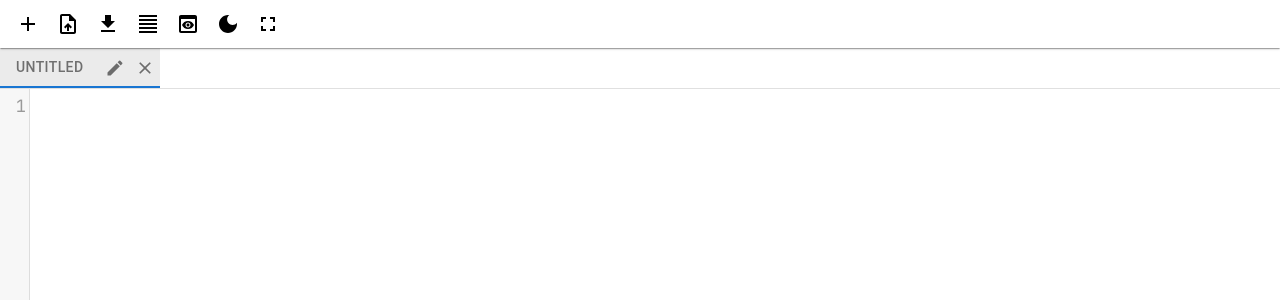
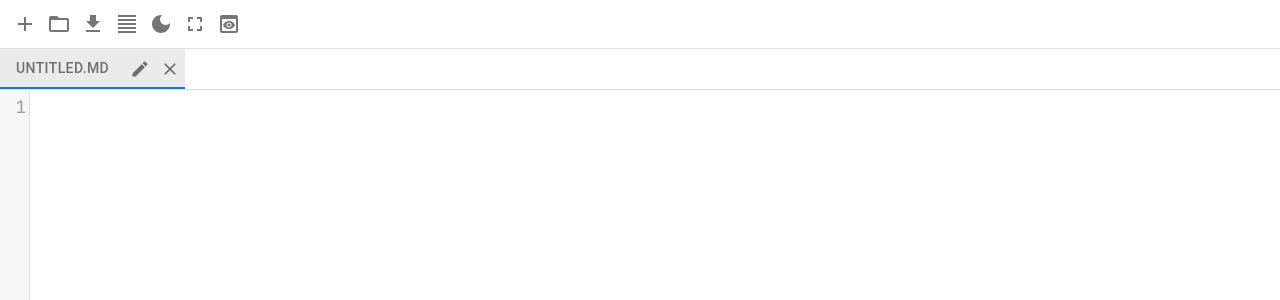
Before and after one commit to tchowdary/notepad-web, a React (Vite) app: page / in a window 1280 px wide. Shown: the top 300 px of the page. Built offline with nearby package versions, Linux system fonts and the light colour scheme.

Commit message:
Improve open functionality

```diff
--- a/src/App.jsx
+++ b/src/App.jsx
@@ -1,4 +1,4 @@
-import { useState, useEffect } from 'react';
+import { useState, useEffect, useRef } from 'react';
 import { ThemeProvider, createTheme, CssBaseline, Box } from '@mui/material';
 import Editor from './components/Editor';
 import TabList from './components/TabList';
@@ -6,9 +6,10 @@ import Toolbar from './components/Toolbar';
 import './App.css';
 
 function App() {
+  const fileInputRef = useRef(null);
   const [tabs, setTabs] = useState(() => {
     const savedTabs = localStorage.getItem('tabs');
-    return savedTabs ? JSON.parse(savedTabs) : [{ id: 1, name: 'Untitled', content: '' }];
+    return savedTabs ? JSON.parse(savedTabs) : [{ id: 1, name: 'untitled.md', content: '' }];
   });
   const [activeTab, setActiveTab] = useState(() => {
     const savedTabs = localStorage.getItem('tabs');
@@ -65,7 +66,7 @@ function App() {
 
   const handleNewTab = () => {
     const newId = Math.max(...tabs.map(tab => tab.id), 0) + 1;
-    setTabs([...tabs, { id: newId, name: 'Untitled', content: '' }]);
+    setTabs([...tabs, { id: newId, name: 'untitled.md', content: '' }]);
     setActiveTab(newId);
   };
 
@@ -97,11 +98,30 @@ function App() {
     ));
   };
 
-  const handleFileOpen = (fileName, content) => {
+  const handleTabAreaDoubleClick = (event) => {
+    // Only create new tab if clicking on the tab area, not on existing tabs
+    if (event.target.closest('.MuiTab-root') === null) {
+      handleNewTab();
+    }
+  };
+
+  const handleFileOpen = () => {
+    fileInputRef.current.click();
+  };
+
+  const handleFileInputChange = (event) => {
+    const file = event.target.files[0];
+    if (file) {
+      const reader = new FileReader();
+      reader.onload = (e) => {
         const newId = Math.max(...tabs.map(tab => tab.id), 0) + 1;
-    const newTab = { id: newId, name: fileName, content: content };
-    setTabs([...tabs, newTab]);
+        setTabs([...tabs, { id: newId, name: file.name, content: e.target.result }]);
         setActiveTab(newId);
+      };
+      reader.readAsText(file);
+    }
+    // Reset input value to allow opening the same file again
+    event.target.value = null;
   };
 
   const handleFileDownload = () => {
@@ -137,21 +157,31 @@ function App() {
         color: 'text.primary',
         overflow: 'hidden'
       }}>
+        <input
+          type="file"
+          ref={fileInputRef}
+          style={{ display: 'none' }}
+          onChange={handleFileInputChange}
+          accept=".txt,.md,.json,.js,.jsx,.ts,.tsx,.css,.html"
+        />
         <Toolbar
-          onNewTab={handleNewTab}
+          onNewFile={handleNewTab}
+          onOpenFile={handleFileOpen}
           wordWrap={wordWrap}
-          onWordWrapToggle={() => setWordWrap(!wordWrap)}
+          onWordWrapChange={() => setWordWrap(!wordWrap)}
           darkMode={darkMode}
-          onDarkModeToggle={() => setDarkMode(!darkMode)}
-          onFocusMode={() => setFocusMode(!focusMode)}
+          onDarkModeChange={() => setDarkMode(!darkMode)}
+          focusMode={focusMode}
+          onFocusModeChange={() => setFocusMode(!focusMode)}
           showPreview={showPreview}
-          onPreviewToggle={() => setShowPreview(!showPreview)}
-          focusMode={focusMode}
-          onFileOpen={handleFileOpen}
+          onShowPreviewChange={() => setShowPreview(!showPreview)}
           onFileDownload={handleFileDownload}
           className={focusMode ? 'focus-mode-toolbar' : ''}
         />
-        {!focusMode && (
+        <Box
+          sx={{ flexGrow: 1, display: 'flex', flexDirection: 'column' }}
+          onDoubleClick={handleTabAreaDoubleClick}
+        >
           <TabList
             tabs={tabs}
             activeTab={activeTab}
@@ -159,7 +189,6 @@ function App() {
             onTabSelect={handleTabSelect}
             onTabRename={handleTabRename}
           />
-        )}
           <Box sx={{
             flexGrow: 1,
             position: 'relative',
@@ -204,6 +233,7 @@ function App() {
             />
           </Box>
         </Box>
+      </Box>
     </ThemeProvider>
   );
 }
--- a/src/components/Toolbar.jsx
+++ b/src/components/Toolbar.jsx
@@ -1,4 +1,4 @@
-import React, { useRef } from 'react';
+import React from 'react';
 import {
   AppBar,
   Toolbar as MuiToolbar,
@@ -13,7 +13,7 @@ import {
   LightMode as LightModeIcon,
   Fullscreen as FullscreenIcon,
   Preview as PreviewIcon,
-  UploadFile as UploadFileIcon,
+  FolderOpen as FolderOpenIcon,
   Download as DownloadIcon,
   FullscreenExit as FullscreenExitIcon,
   FormatAlignJustify as WrapOnIcon,
@@ -21,97 +21,72 @@ import {
 } from '@mui/icons-material';
 
 const Toolbar = ({
-  onNewTab,
+  onNewFile,
+  onOpenFile,
   wordWrap,
-  onWordWrapToggle,
+  onWordWrapChange,
   darkMode,
-  onDarkModeToggle,
-  onFocusMode,
+  onDarkModeChange,
+  focusMode,
+  onFocusModeChange,
   showPreview,
-  onPreviewToggle,
-  focusMode,
-  onFileOpen,
+  onShowPreviewChange,
   onFileDownload,
   className,
 }) => {
   const theme = useTheme();
-  const fileInputRef = useRef(null);
-
-  const handleFileInputChange = (event) => {
-    const file = event.target.files[0];
-    if (file) {
-      const reader = new FileReader();
-      reader.onload = (e) => {
-        onFileOpen(file.name, e.target.result);
-      };
-      reader.readAsText(file);
-    }
-    event.target.value = null; // Reset input
-  };
 
   return (
     <AppBar
       position="static"
-      elevation={1}
+      color="default"
+      elevation={0}
       className={className}
-      data-dark={darkMode}
       sx={{
-        backgroundColor: theme.palette.mode === 'dark' ? '#1e1e1e' : '#f5f5f5',
-        color: theme.palette.mode === 'dark' ? '#fff' : '#000'
+        borderBottom: `1px solid ${theme.palette.divider}`,
+        bgcolor: theme.palette.background.paper,
       }}
     >
       <MuiToolbar variant="dense">
-        <input
-          type="file"
-          ref={fileInputRef}
-          style={{ display: 'none' }}
-          onChange={handleFileInputChange}
-          accept=".md,.txt"
-        />
-
-        {!focusMode && (
-          <>
-            <Tooltip title="New Tab">
-              <IconButton onClick={onNewTab} color="inherit">
+        <Tooltip title="New File (Ctrl+N)">
+          <IconButton onClick={onNewFile} size="small">
             <AddIcon />
           </IconButton>
         </Tooltip>
 
-            <Tooltip title="Open File">
-              <IconButton onClick={() => fileInputRef.current.click()} color="inherit">
-                <UploadFileIcon />
+        <Tooltip title="Open File (Ctrl+O)">
+          <IconButton onClick={onOpenFile} size="small">
+            <FolderOpenIcon />
           </IconButton>
         </Tooltip>
 
-            <Tooltip title="Download as Markdown">
-              <IconButton onClick={onFileDownload} color="inherit">
+        <Tooltip title="Download File (Ctrl+S)">
+          <IconButton onClick={onFileDownload} size="small">
             <DownloadIcon />
           </IconButton>
         </Tooltip>
 
-            <Tooltip title={wordWrap ? "Disable Word Wrap" : "Enable Word Wrap"}>
-              <IconButton onClick={onWordWrapToggle} color="inherit">
+        <Tooltip title={wordWrap ? "Word Wrap: On" : "Word Wrap: Off"}>
+          <IconButton onClick={onWordWrapChange} size="small">
             {wordWrap ? <WrapOnIcon /> : <WrapOffIcon />}
           </IconButton>
         </Tooltip>
 
-            <Tooltip title="Toggle Preview">
-              <IconButton onClick={onPreviewToggle} color="inherit">
-                <PreviewIcon />
-              </IconButton>
-            </Tooltip>
-          </>
-        )}
-
-        <Tooltip title="Toggle Dark Mode">
-          <IconButton onClick={onDarkModeToggle} color="inherit">
+        <Tooltip title={darkMode ? "Light Mode" : "Dark Mode"}>
+          <IconButton onClick={onDarkModeChange} size="small">
             {darkMode ? <LightModeIcon /> : <DarkModeIcon />}
           </IconButton>
         </Tooltip>
 
-        <Tooltip title={focusMode ? "Exit Focus Mode (Esc)" : "Focus Mode"}>
-          <IconButton onClick={onFocusMode} color="inherit">
+        <Tooltip title={focusMode ? "Exit Focus Mode" : "Focus Mode"}>
+          <IconButton onClick={onFocusModeChange} size="small">
             {focusMode ? <FullscreenExitIcon /> : <FullscreenIcon />}
+          </IconButton>
+        </Tooltip>
+
+        <Tooltip title={showPreview ? "Hide Preview" : "Show Preview"}>
+          <IconButton onClick={onShowPreviewChange} size="small">
+            <PreviewIcon />
           </IconButton>
         </Tooltip>
       </MuiToolbar>
```
Lines whose indentation alone changed are shown as unchanged.
